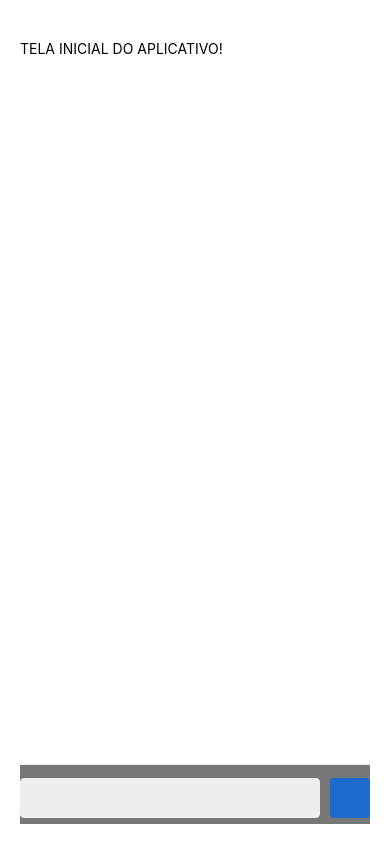
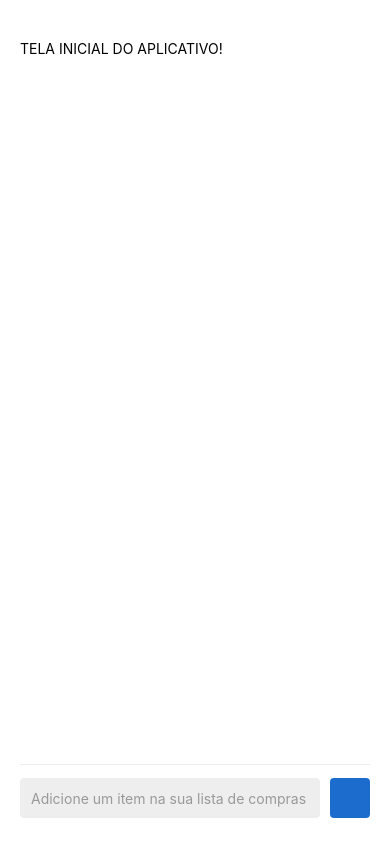
Before and after one commit to cardosothiago/shopping-list-app, a React Native app: screen / in a window 390 px wide. Built offline with nearby package versions, Linux system fonts and the light colour scheme.

Commit message:
fixing text area

```diff
--- a/App.js
+++ b/App.js
@@ -9,7 +9,13 @@ export default function App() {
           <Text>TELA INICIAL DO APLICATIVO!</Text>
         </View>
         <View style={styles.Form}>
-          <TextInput style={styles.Input} />
+          <TextInput
+            style={styles.Input}
+            placeholderTextColor="#999"
+            autoCorrect={true}
+            placeholder="Adicione um item na sua lista de compras"
+            maxLength={100}
+          />
           <TouchableOpacity style={styles.Button} />
         </View>
       </View>
@@ -37,7 +43,6 @@ const styles = StyleSheet.create({
     paddingTop: 13,
     borderTopWidth: 1,
     borderColor: "#eee",
-    backgroundColor: "#777"
   },
   Input: {
     flex: 1,
```
